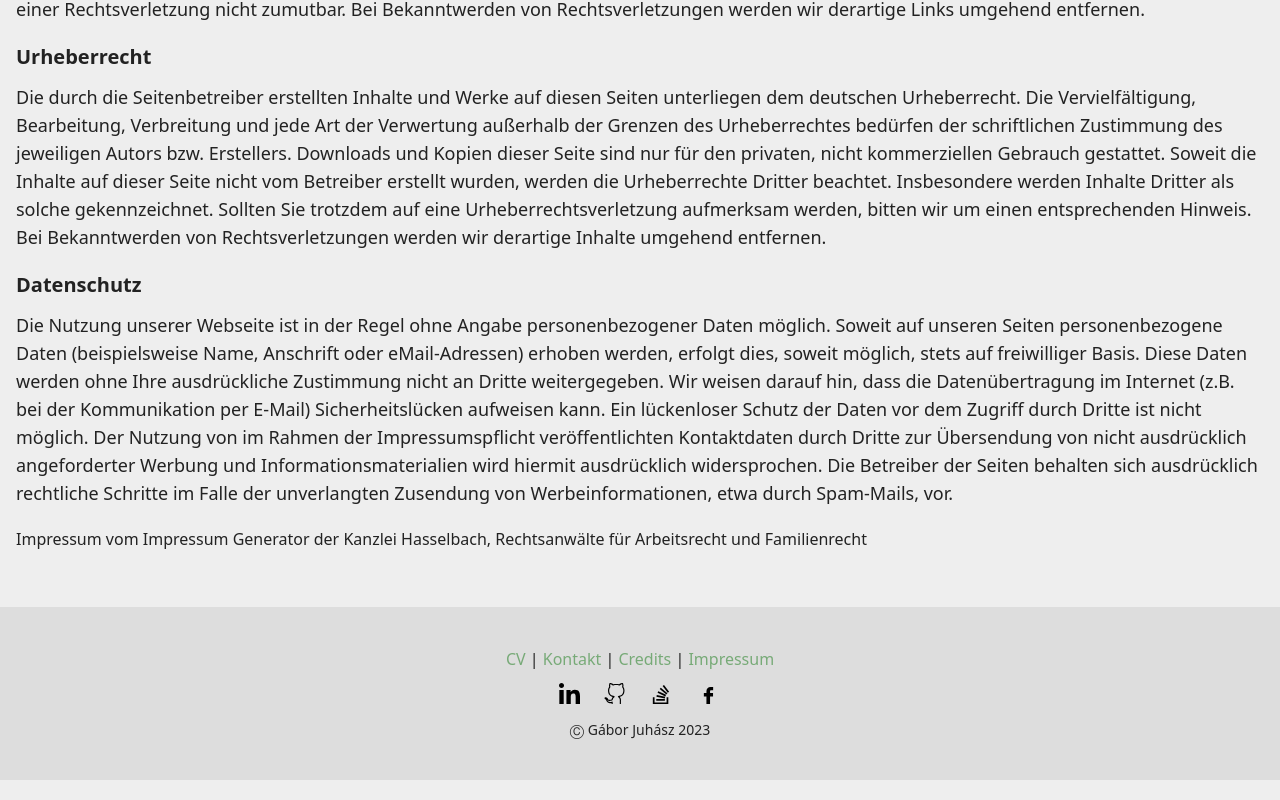
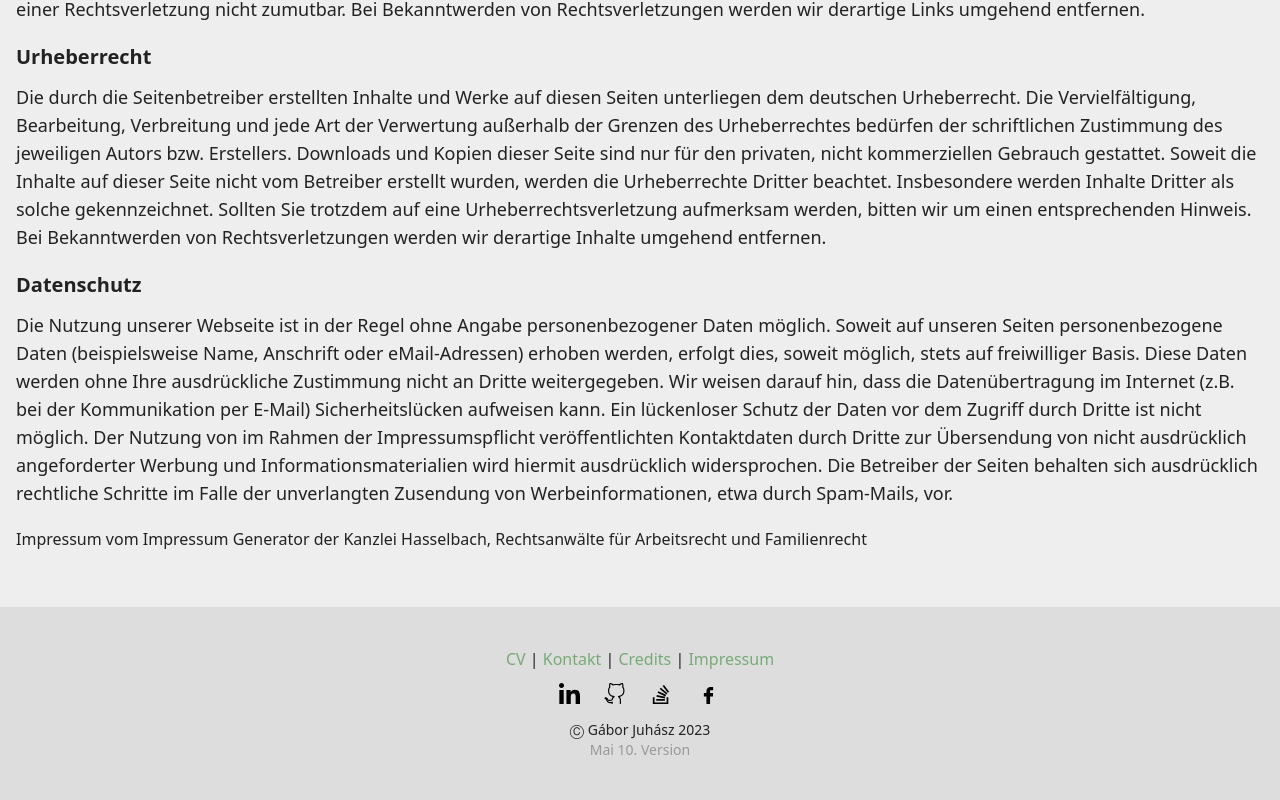
Before and after one commit to gabjuh/webdev-portfolio, a React (Vite) app: page /impressum in a window 1280 px wide. Shown: the part 745-1545 px from the top of the page. Built offline with nearby package versions, Linux system fonts and the light colour scheme.

Commit message:
add version

```diff
--- a/src/components/Footer.tsx
+++ b/src/components/Footer.tsx
@@ -32,6 +32,7 @@ const Footer = () => {
         </a>
       </div>
       <p className="text-center w-[100%] text-sm">Ⓒ Gábor Juhász 2023</p>
+      <p className="text-center w-[100%] text-sm text-[#999]">Mai 10. Version</p>
     </footer>
   );
 };
```
